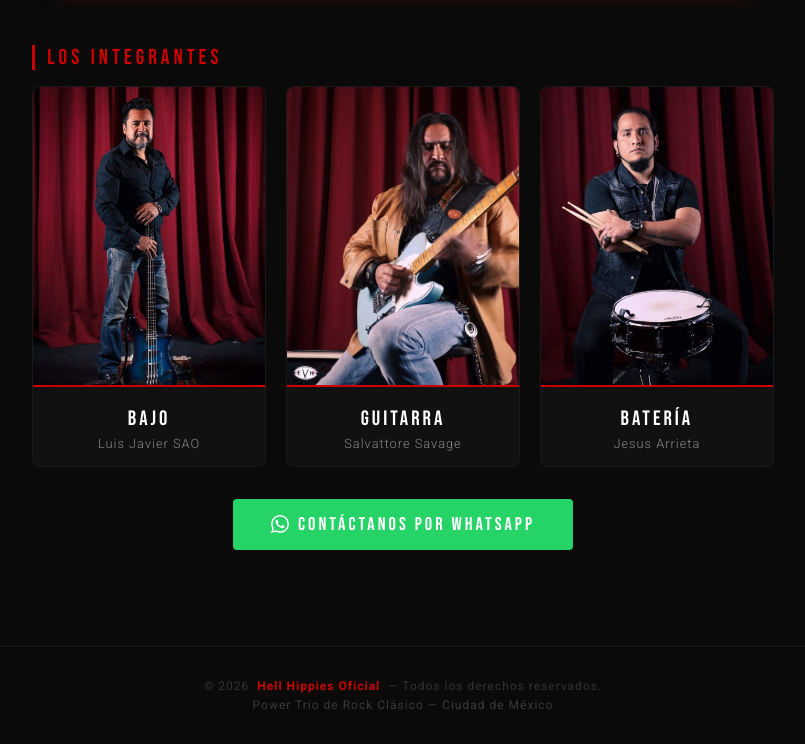
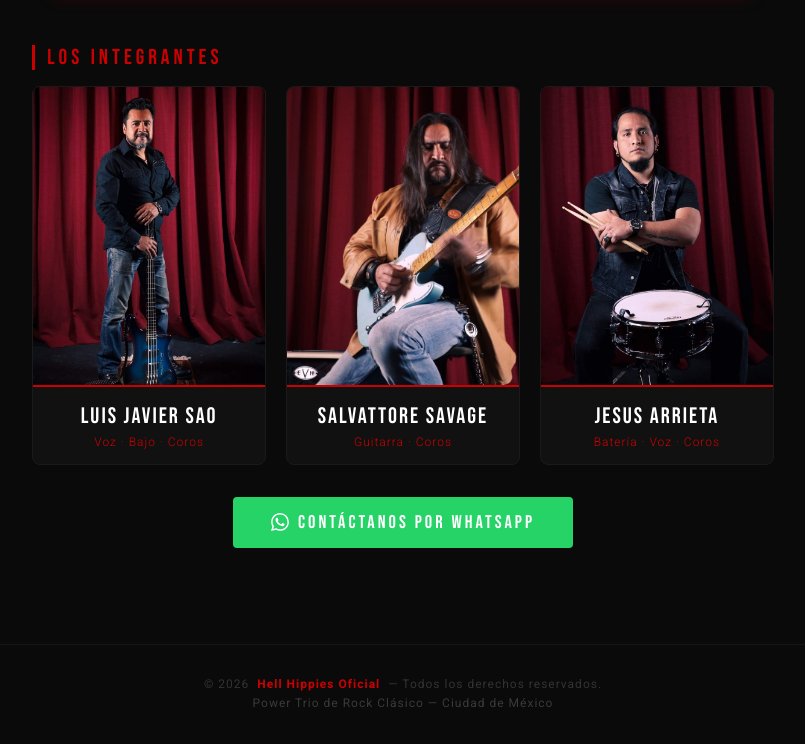
Before and after one commit to saoentertainment/hell-hippies-cd, a plain HTML site: page index.html in a window 1280 px wide. Shown: the part 2155-2899 px from the top of the page, without its empty margins (237-1042 px from the left). Drawn offline with Linux system fonts and the light colour scheme.

Commit message:
Update index.html
Corrigiendo detalles

```diff
--- a/index.html
+++ b/index.html
@@ -137,24 +137,24 @@ audio{display:none}
     object-fit: cover;
     border-bottom: 2px solid #cc0000;
 }
-.member-role {
-    padding: 15px;
+.member-name {
+    padding: 12px 15px 5px;
     font-family: 'Bebas Neue', sans-serif;
-    font-size: 1.3rem;
-    letter-spacing: 3px;
+    font-size: 1.4rem;
+    letter-spacing: 2px;
     color: #fff;
+    text-align: center;
 }
-.member-role span {
-    display: block;
+.member-roles {
+    padding: 0 15px 15px;
     font-family: 'Roboto', sans-serif;
-    font-size: 0.8rem;
-    color: #888;
+    font-size: 0.75rem;
+    color: #cc0000;
     letter-spacing: 1px;
-    margin-top: 5px;
+    text-align: center;
     font-weight: 300;
-    text-transform: none;
 }
-</style>
+}</style>
 </head>
 <body>
 
@@ -217,20 +217,23 @@ audio{display:none}
     <img src="banda-grupal.jpg" alt="Hell Hippies Banda" class="band-photo">
   </div>
 
-    <!-- SECCIÓN INTEGRANTES -->
+  <!-- SECCIÓN INTEGRANTES -->
   <div class="sec-title">Los Integrantes</div>
   <div class="members-grid">
     <div class="member-card">
-      <img src="bajista.jpg" alt="Luis Javier SAO - Bajo">
-      <div class="member-role">BAJO<span>Luis Javier SAO</span></div>
+      <img src="bajista.jpg" alt="Luis Javier SAO">
+      <div class="member-name">Luis Javier SAO</div>
+      <div class="member-roles">Voz · Bajo · Coros</div>
     </div>
     <div class="member-card">
-      <img src="guitarrista.jpg" alt="Salvattore Savage - Guitarra">
-      <div class="member-role">GUITARRA<span>Salvattore Savage</span></div>
+      <img src="guitarrista.jpg" alt="Salvattore Savage">
+      <div class="member-name">Salvattore Savage</div>
+      <div class="member-roles">Guitarra · Coros</div>
     </div>
     <div class="member-card">
-      <img src="baterista.jpg" alt="Jesus Arrieta - Batería">
-      <div class="member-role">BATERÍA<span>Jesus Arrieta</span></div>
+      <img src="baterista.jpg" alt="Jesus Arrieta">
+      <div class="member-name">Jesus Arrieta</div>
+      <div class="member-roles">Batería · Voz · Coros</div>
     </div>
   </div>
 
```
